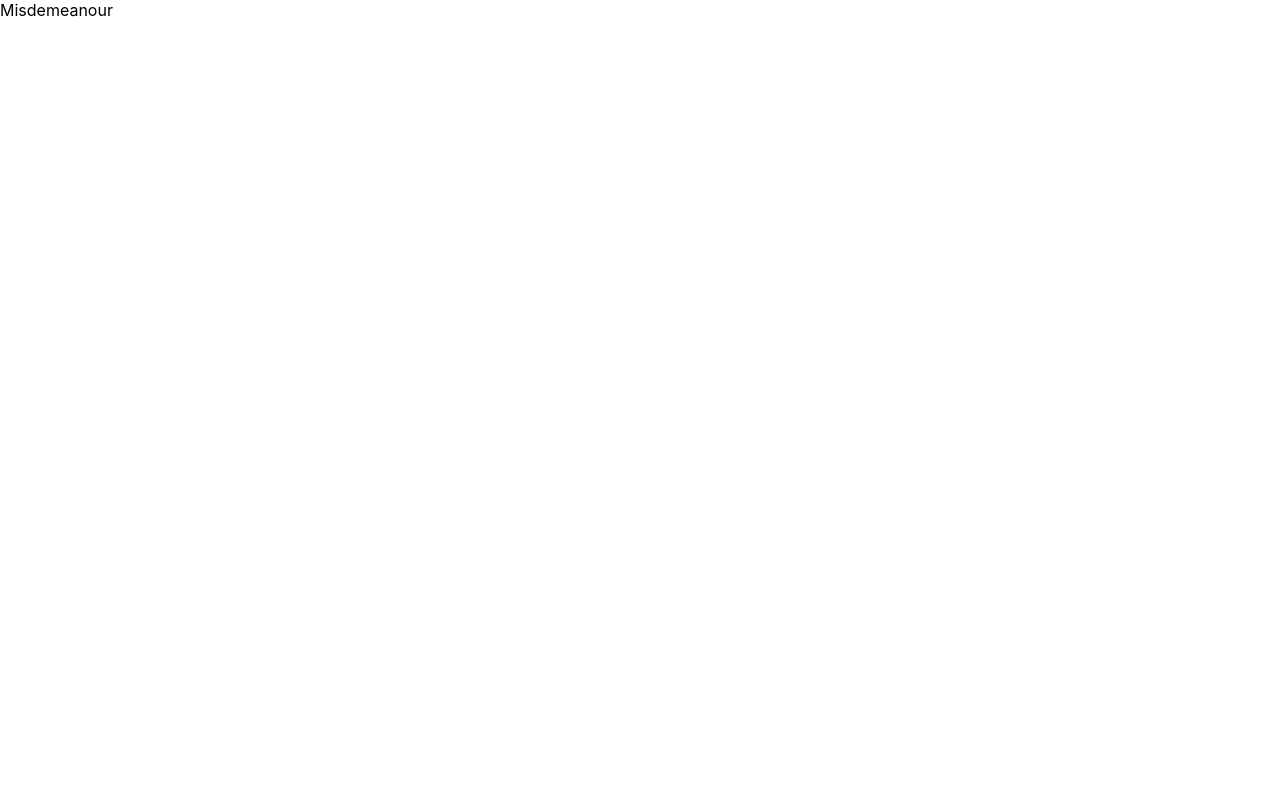
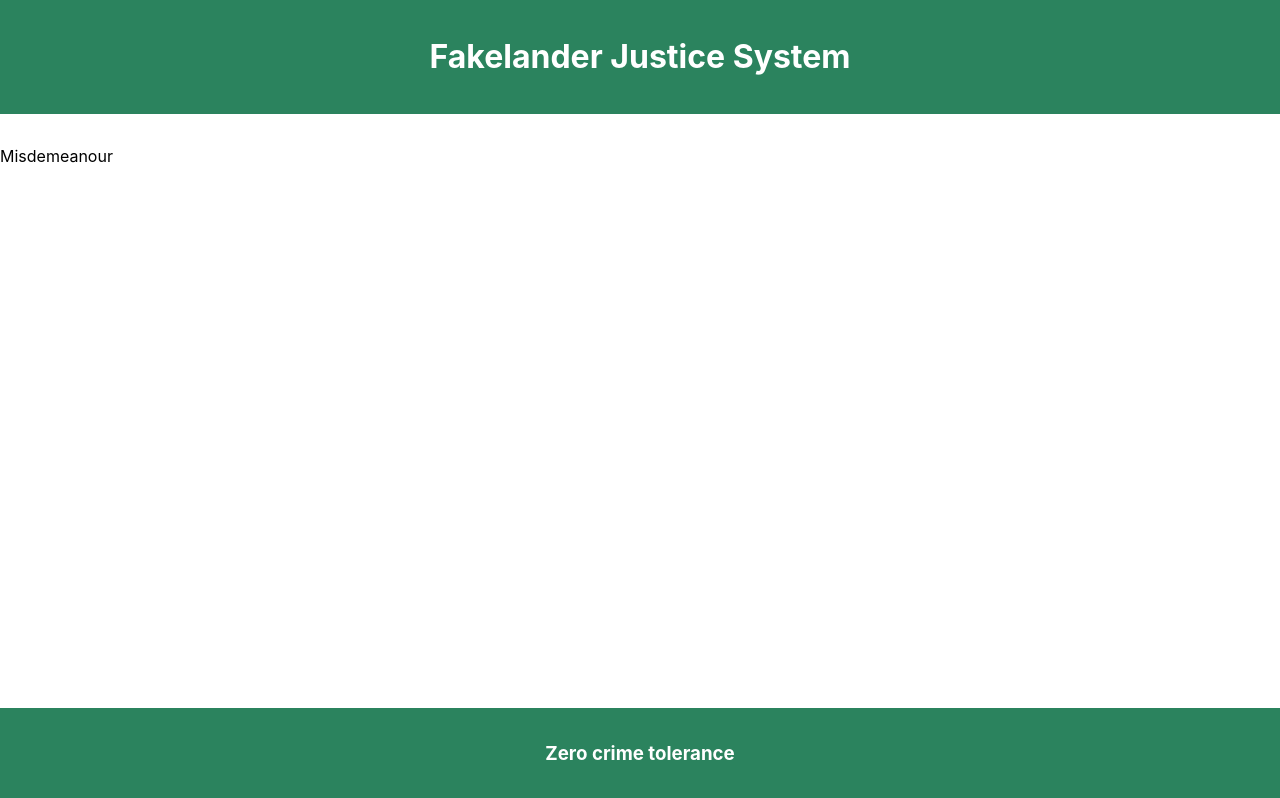
Before and after one commit to SukirtiSaxena/fakelandia-justice-system, a React (Create React App) app: page /misdemeanour in a window 1280 px wide. Built offline with nearby package versions, Linux system fonts and the light colour scheme.

Commit message:
Header and Footer componet added

```diff
--- a/src/App.js
+++ b/src/App.js
@@ -1,13 +1,17 @@
 import './App.css';
 import { BrowserRouter } from "react-router-dom";
 import Router from './Router/Router';
+import Header from './Components/Header';
+import Footer from './Components/Footer';
 
 function App() {
   return (
     <>
       <div >
         <BrowserRouter>
+          <Header />
           <Router />
+          <Footer />
         </BrowserRouter>
       </div>
 
--- /dev/null
+++ b/src/Components/Footer.css
@@ -0,0 +1,15 @@
+
+.Footer {
+  position: fixed;
+  left: 0;
+  text-align: center;
+  box-sizing: border-box;
+  width: 100%;
+  display: flex;
+  justify-content: center;
+  align-items: baseline;
+  padding: 1em;
+  bottom:0;
+  background-color: rgb(43, 131, 94);
+  color: #fff;
+  }
--- /dev/null
+++ b/src/Components/Footer.js
@@ -0,0 +1,10 @@
+import './Footer.css';
+const Footer = () => {
+    return (
+        <div className="Footer">
+            <h3>Zero crime tolerance </h3>
+        </div>
+    )
+}
+
+export default Footer;
--- /dev/null
+++ b/src/Components/Header.css
@@ -0,0 +1,12 @@
+
+.Header {
+    box-sizing: border-box;
+    width: 100%;
+    display: flex;
+    justify-content: center;
+    align-items: baseline;
+    padding: 1em;
+    margin-bottom: 2em;
+    background-color: rgb(43, 131, 94);
+    color: #fff;
+  }
--- /dev/null
+++ b/src/Components/Header.js
@@ -0,0 +1,10 @@
+import './Header.css';
+const Header = () => {
+    return (
+        <div className="Header">
+            <h1>Fakelander Justice System</h1>
+        </div>
+    )
+}
+
+export default Header;
```
